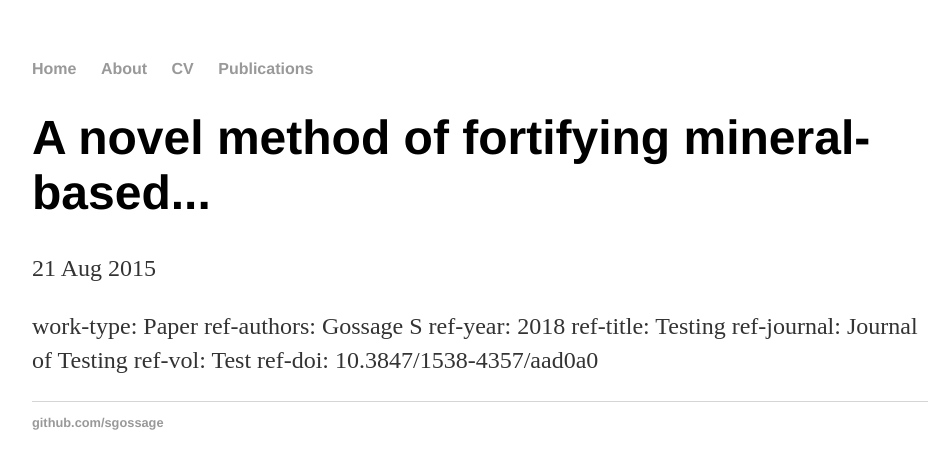
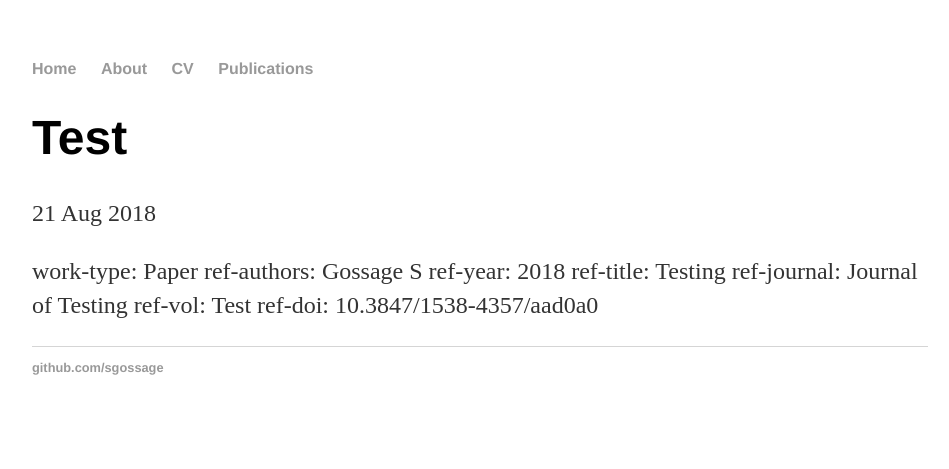
Before and after one commit to sgossage/sgossage.github.io, a Jekyll site: the page built from _posts/2018-11-30-test-post.md, in a window 1280 px wide. Shown: the top 469 px of the page, without its empty margins (160-1109 px from the left). Built offline with Jekyll 4.4.1, drawn with Linux system fonts in a browser that asks for light colours.

```diff
--- a/_posts/2018-11-30-test-post.md
+++ b/_posts/2018-11-30-test-post.md
@@ -1,8 +1,7 @@
 ---
-title: A novel method of fortifying mineral-based...
+title: Test
 layout: post
-category: science
-date: 2015-08-21
+date: 2018-08-21
 ---
 
 work-type: Paper
```
